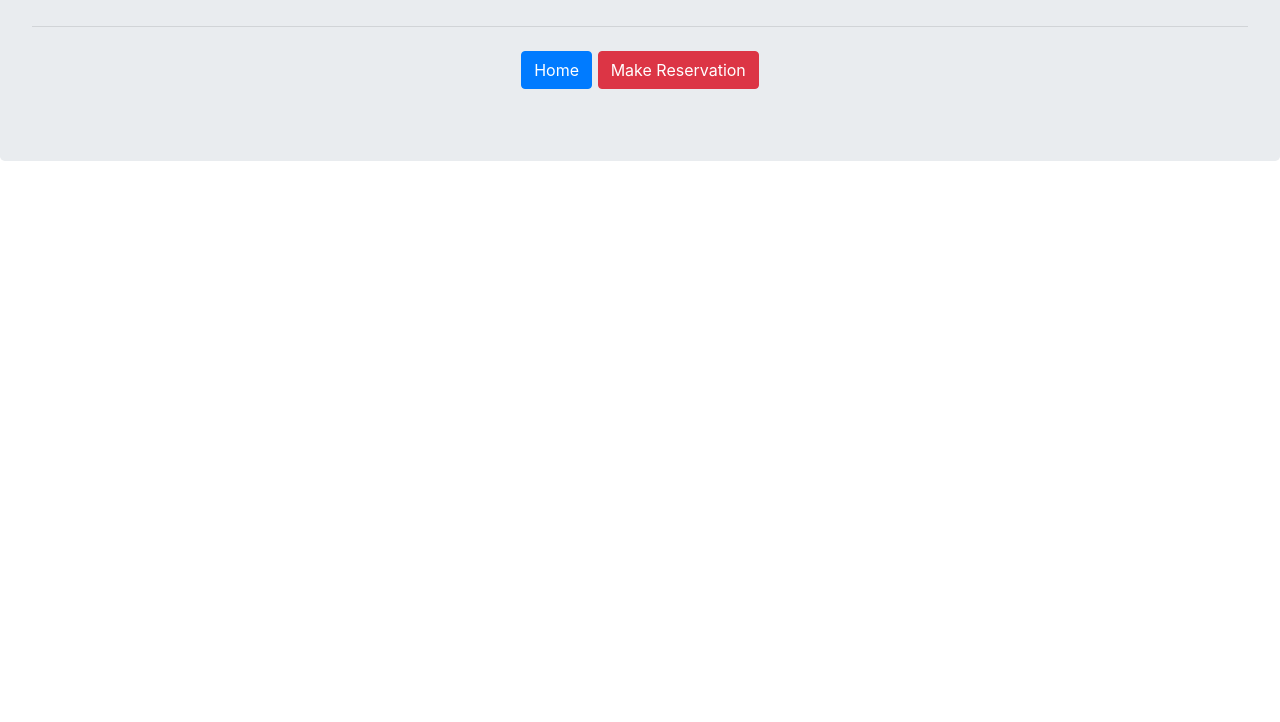
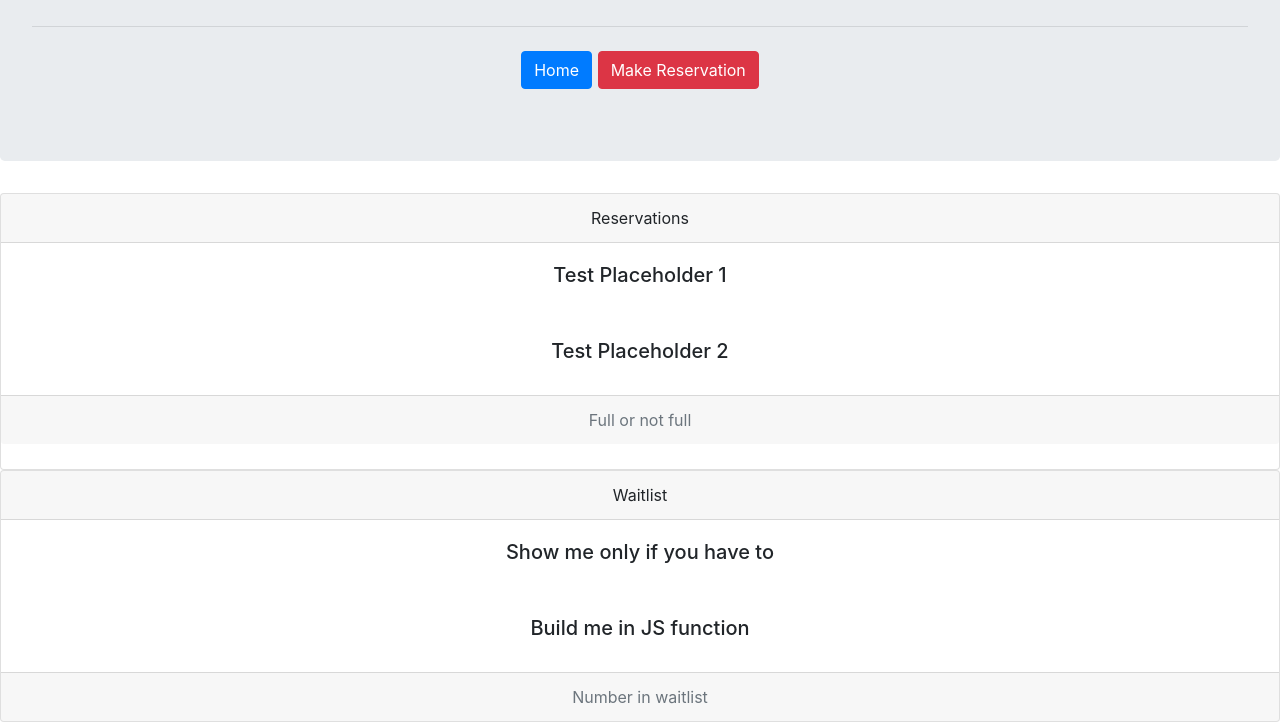
Before and after one commit to ebadowski/hotRestaurant, a plain HTML site: page tables.html in a window 1280 px wide. Shown: the part 161-883 px from the top of the page. Before the commit the page ends 800 px from the top, so only its background shows below. Drawn offline with nearby package versions, Linux system fonts and the light colour scheme.

Commit message:
basic tables layout

```diff
--- a/tables.html
+++ b/tables.html
@@ -18,5 +18,37 @@
         <a class="btn btn-primary" href="#" role="button" id="home-btn">Home</a>
         <button type="button" class="btn btn-danger" id="res-btn">Make Reservation</button>
       </div>
+
+
+
+      <div class="card text-center" style="padding-bottom: 25px">
+        <div class="card-header">
+          Reservations
+        </div>
+        <div class="card-body">
+          <h5 class="card-title">Test Placeholder 1</h5>
+        </div>
+        <div class="card-body">
+            <h5 class="card-title">Test Placeholder 2</h5>
+          </div>
+        <div class="card-footer text-muted" id="filled">
+          Full or not full
+        </div>
+      </div>
+
+      <div class="card text-center">
+        <div class="card-header">
+          Waitlist
+        </div>
+        <div class="card-body">
+          <h5 class="card-title">Show me only if you have to</h5>
+        </div>
+        <div class="card-body">
+            <h5 class="card-title">Build me in JS function</h5>
+          </div>
+        <div class="card-footer text-muted" id="filled">
+          Number in waitlist
+        </div>
+      </div>
 </body>
 </html>
```
